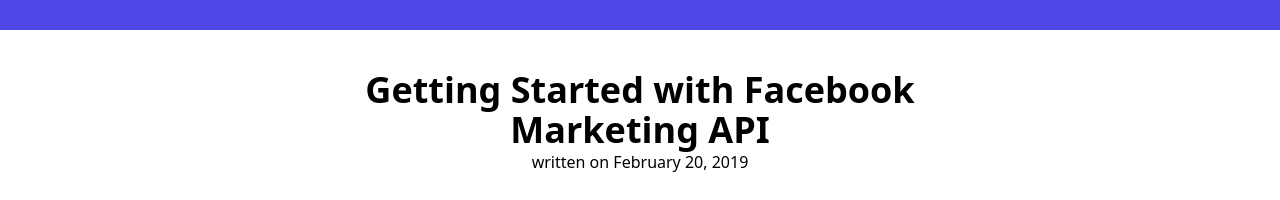
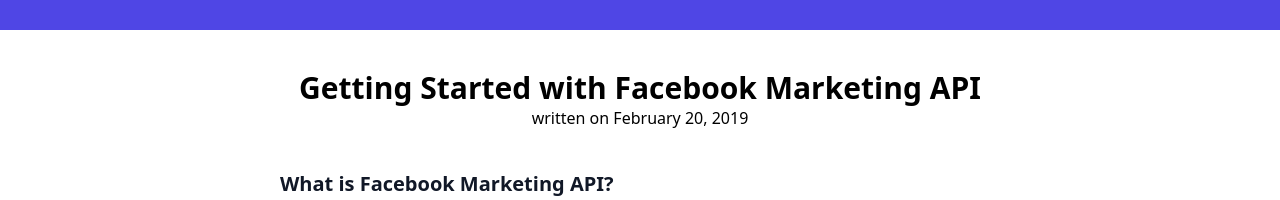
Before and after one commit to mewfree/damien-personal-blog, a Next.js app: page /blog/getting-started-with-facebook-marketing-api in a window 1280 px wide. Shown: the part 186-386 px from the top of the page. Built offline with nearby package versions, Linux system fonts and the light colour scheme; what typography-theme-noriega would draw is missing.

Commit message:
smaller article title compared to blog header

```diff
--- a/pages/blog/[slug].js
+++ b/pages/blog/[slug].js
@@ -45,7 +45,7 @@
         <meta name="og:description" content={excerpt} />
       </Head>
       <div className="mt-4 mb-10">
-        <h1 className="text-4xl font-bold text-center">{frontmatter.title}</h1>
+        <h1 className="text-3xl font-bold text-center">{frontmatter.title}</h1>
         <div className="text-center">written on {frontmatter.date}</div>
       </div>
       <article className="prose prose-sm prose-indigo dark:prose-dark max-w-none">
```
